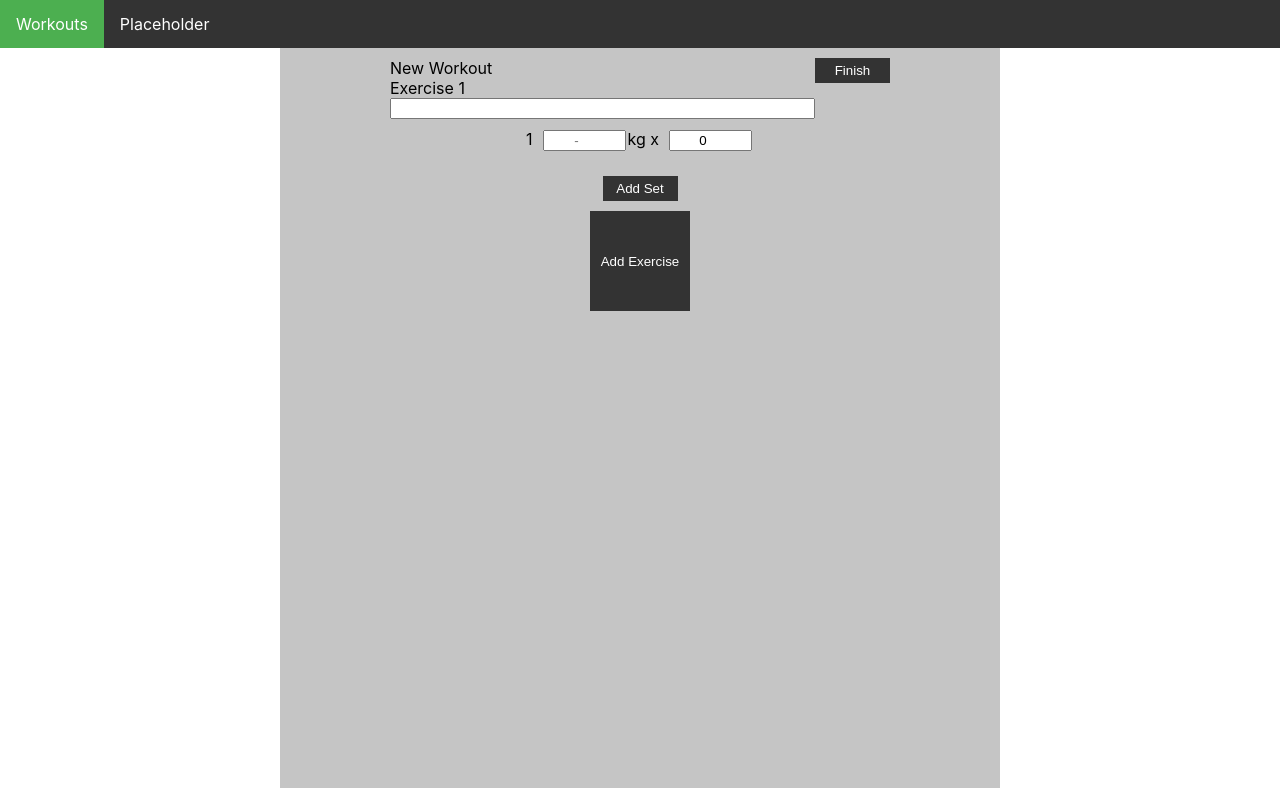
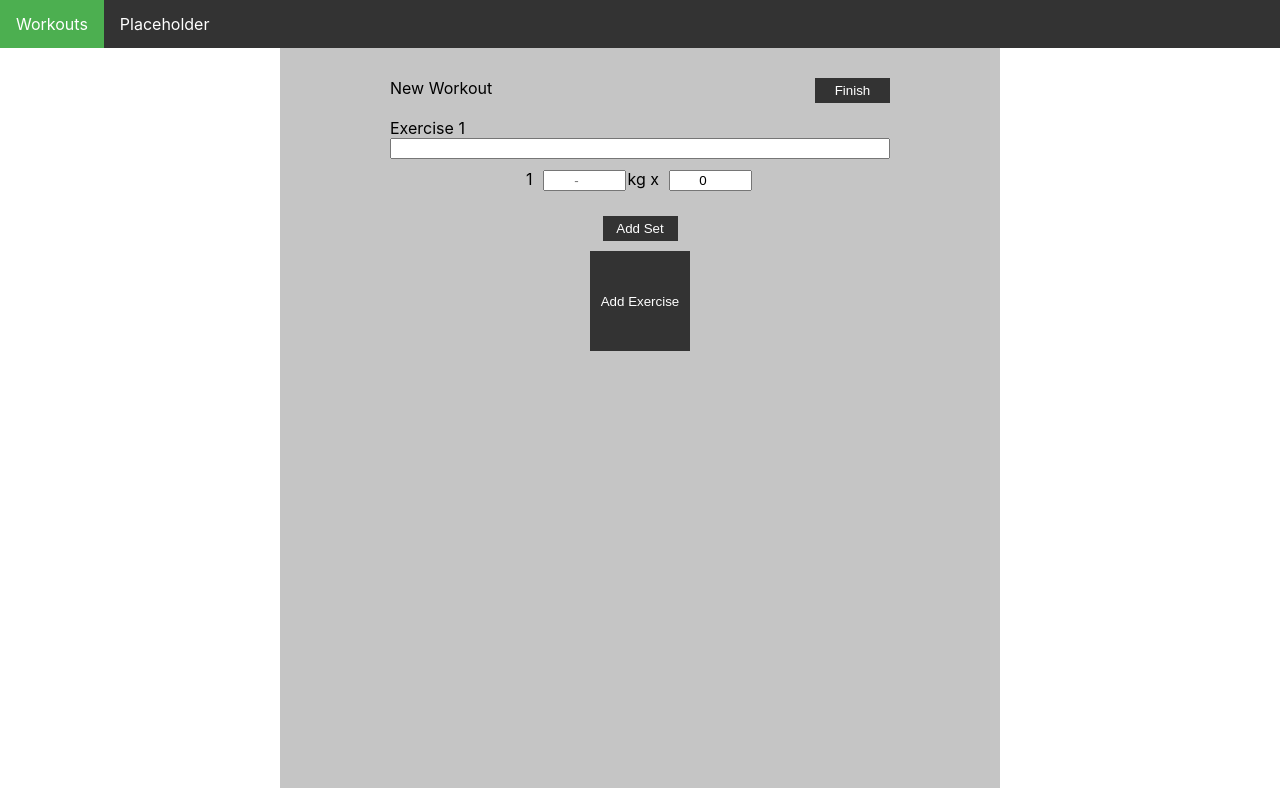
Before and after one commit to LauSam09/gym, a React (Create React App) app in the folder client/: page /new in a window 1280 px wide. Built offline with nearby package versions, Linux system fonts and the light colour scheme.

Commit message:
Added padding to fix finish button positioning.

```diff
--- a/client/src/pages/add-workout/AddWorkout.module.css
+++ b/client/src/pages/add-workout/AddWorkout.module.css
@@ -1,6 +1,10 @@
 .container {
     max-width: 500px;
     margin: auto;
+}
+
+.header {
+    padding: 20px 0;
 }
 
 .form-group {
--- a/client/src/pages/add-workout/AddWorkout.tsx
+++ b/client/src/pages/add-workout/AddWorkout.tsx
@@ -30,7 +30,7 @@ export default function AddWorkout () {
   }
 
   return <div className={styles.container}>
-    <div>
+    <div className={styles.header}>
       <span>New Workout</span>
       <div style={{ float: 'right' }}>
         <Button size="small" text="Finish" />
```
